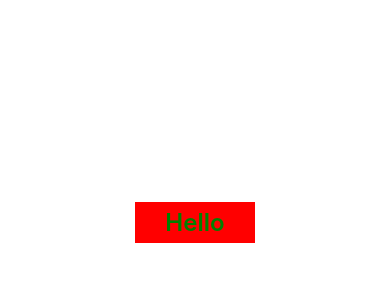
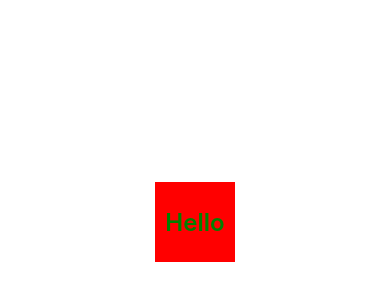
Before and after one commit to ellouzeskandercs/MyAwesomeApp, a React Native app: screen / in a window 390 px wide. Shown: the part 200-500 px from the top of the page. Built offline with nearby package versions, Linux system fonts and the light colour scheme.

Commit message:
review from Maxime : square-shaped box

```diff
--- a/src/helloComponent.tsx
+++ b/src/helloComponent.tsx
@@ -11,8 +11,10 @@ const HelloComponent = () => {
 
 const styles = StyleSheet.create({
   helloContainer: {
-    paddingHorizontal: 24,
-    paddingVertical: 6,
+    height: 80,
+    width: 80,
+    alignItems: 'center',
+    justifyContent: 'center',
     backgroundColor: 'red',
   },
   helloText: {
```
